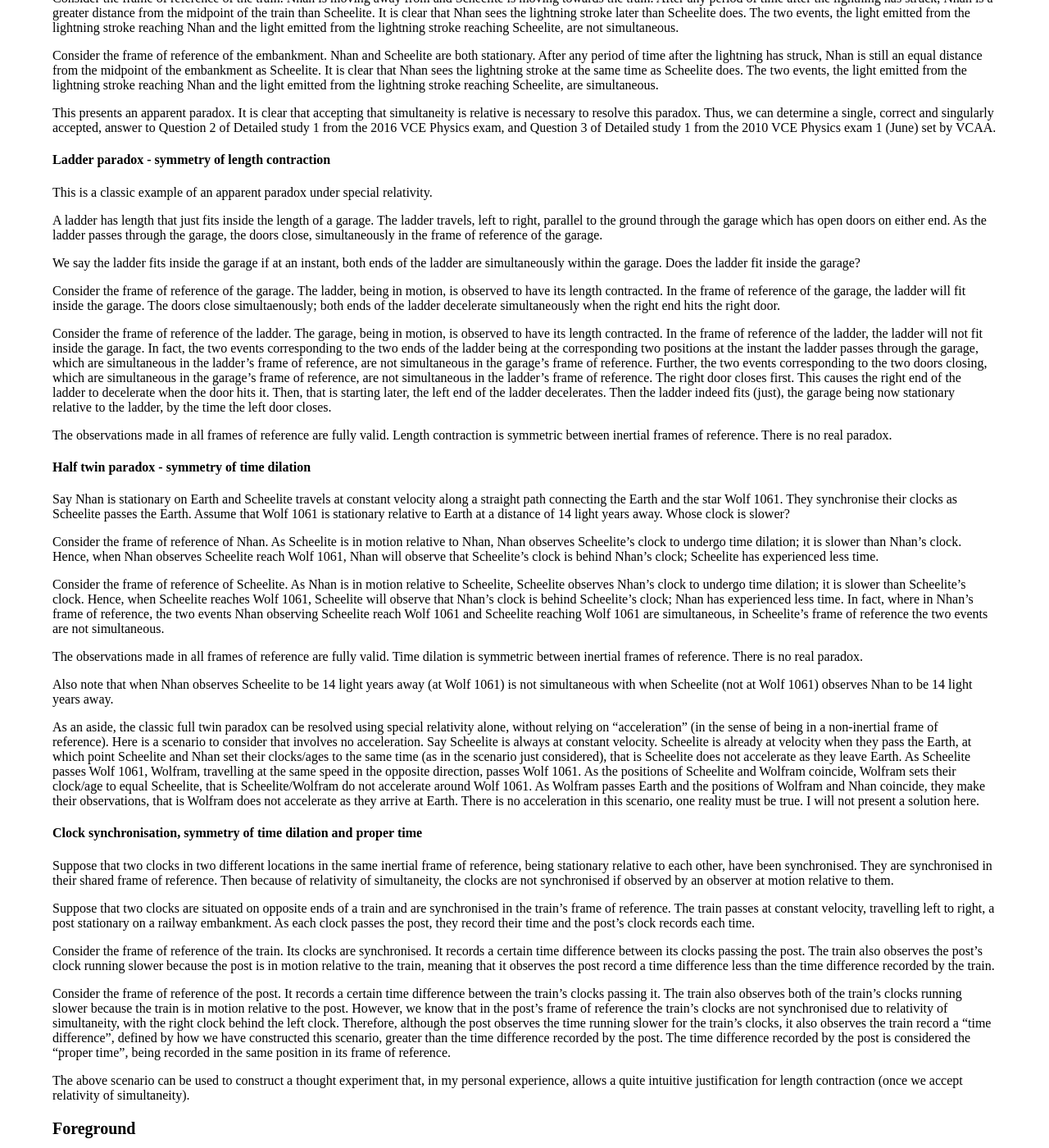
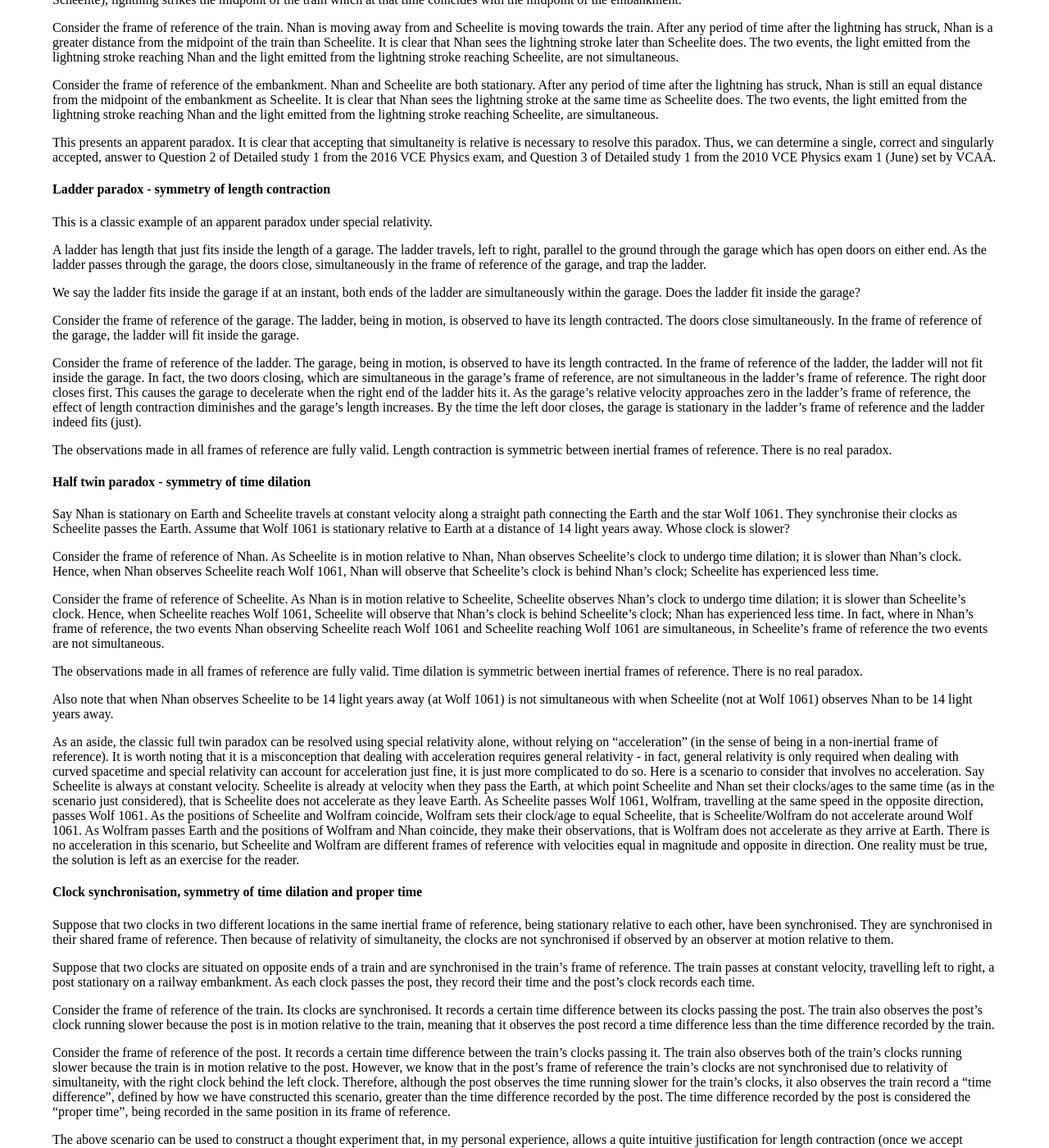
Before and after one commit to nhtnhanbn/nhtnhanbn.github.io, a Jekyll site: the page built from _repository/vcesimultaneity.md, in a window 1280 px wide and 1400 px high, scrolled down 940 px. Shown: the whole window at 82% size. Built offline with Jekyll 4.4.1, drawn with Linux system fonts in a browser that asks for light colours; some of the changed text lies outside the part shown.

Commit message:
Update vcesimultaneity

```diff
--- a/_repository/vcesimultaneity.md
+++ b/_repository/vcesimultaneity.md
@@ -11,13 +11,13 @@
 
 I am not a physicist having undergone only VCE Physics, I know approximately nothing, so anything I say on the physics may not be accurate. If you identify anything wrong, however minor, please email me at [nhtnhanbn@gmail.com](mailto:nhtnhanbn@gmail.com).
 
-If it seems like a waste of time on something relatively trivial it is.
+If it seems like a way to procrastinate on preparing for a final exam it is.
 
 ### Background
 
 The Study Designs, examinations and teaching of the subjects offered as part of the Victorian Certificate of Education, administered by the Victorian Curriculum and Assessment Authority and often completed by year 12 as both a graduating and matriculating process, are often [not perfect](https://mathematicalcrap.com). Physics is no exception.
 
-One of the concepts studied and tested as part of Units 3/4 VCE Physics, undertaken generally in year 12, is Einstein's theory of special relativity. However, conspicuously (to me) absent from both the 2017-2023 and the 2024-2027 Study Designs is explicit prescription of relativity of simultaneity.
+One of the concepts studied and tested as part of Units 3/4 VCE Physics, undertaken generally in year 12, is Einstein's theory of special relativity. However, conspicuously (to me) absent from both the 2017-2023 and the 2024-2027 Study Designs is explicit prescription of relativity of simultaneity. Minkowski diagrams are also missing and they also should not be (they would be a good aid to many of the explanations to follow, but are outside the scope of this piece) - nevertheless, I consider neglecting relativity of simultaneity to be the greater crime.
 
 ### Relativity of simultaneity
 
@@ -45,13 +45,13 @@
 
 This is a classic example of an apparent paradox under special relativity.
 
-A ladder has length that just fits inside the length of a garage. The ladder travels, left to right, parallel to the ground through the garage which has open doors on either end. As the ladder passes through the garage, the doors close, simultaneously in the frame of reference of the garage.
+A ladder has length that just fits inside the length of a garage. The ladder travels, left to right, parallel to the ground through the garage which has open doors on either end. As the ladder passes through the garage, the doors close, simultaneously in the frame of reference of the garage, and trap the ladder.
 
 We say the ladder fits inside the garage if at an instant, both ends of the ladder are simultaneously within the garage. Does the ladder fit inside the garage?
 
-Consider the frame of reference of the garage. The ladder, being in motion, is observed to have its length contracted. In the frame of reference of the garage, the ladder will fit inside the garage. The doors close simultaenously; both ends of the ladder decelerate simultaneously when the right end hits the right door.
+Consider the frame of reference of the garage. The ladder, being in motion, is observed to have its length contracted. The doors close simultaneously. In the frame of reference of the garage, the ladder will fit inside the garage.
 
-Consider the frame of reference of the ladder. The garage, being in motion, is observed to have its length contracted. In the frame of reference of the ladder, the ladder will not fit inside the garage. In fact, the two events corresponding to the two ends of the ladder being at the corresponding two positions at the instant the ladder passes through the garage, which are simultaneous in the ladder's frame of reference, are not simultaneous in the garage's frame of reference. Further, the two events corresponding to the two doors closing, which are simultaneous in the garage's frame of reference, are not simultaneous in the ladder's frame of reference. The right door closes first. This causes the right end of the ladder to decelerate when the door hits it. Then, that is starting later, the left end of the ladder decelerates. Then the ladder indeed fits (just), the garage being now stationary relative to the ladder, by the time the left door closes.
+Consider the frame of reference of the ladder. The garage, being in motion, is observed to have its length contracted. In the frame of reference of the ladder, the ladder will not fit inside the garage. In fact, the two doors closing, which are simultaneous in the garage's frame of reference, are not simultaneous in the ladder's frame of reference. The right door closes first. This causes the garage to decelerate when the right end of the ladder hits it. As the garage's relative velocity approaches zero in the ladder's frame of reference, the effect of length contraction diminishes and the garage's length increases. By the time the left door closes, the garage is stationary in the ladder's frame of reference and the ladder indeed fits (just).
 
 The observations made in all frames of reference are fully valid. Length contraction is symmetric between inertial frames of reference. There is no real paradox.
 
@@ -67,7 +67,7 @@
 
 Also note that when Nhan observes Scheelite to be 14 light years away (at Wolf 1061) is not simultaneous with when Scheelite (not at Wolf 1061) observes Nhan to be 14 light years away.
 
-As an aside, the classic full twin paradox can be resolved using special relativity alone, without relying on "acceleration" (in the sense of being in a non-inertial frame of reference). Here is a scenario to consider that involves no acceleration. Say Scheelite is always at constant velocity. Scheelite is already at velocity when they pass the Earth, at which point Scheelite and Nhan set their clocks/ages to the same time (as in the scenario just considered), that is Scheelite does not accelerate as they leave Earth. As Scheelite passes Wolf 1061, Wolfram, travelling at the same speed in the opposite direction, passes Wolf 1061. As the positions of Scheelite and Wolfram coincide, Wolfram sets their clock/age to equal Scheelite, that is Scheelite/Wolfram do not accelerate around Wolf 1061. As Wolfram passes Earth and the positions of Wolfram and Nhan coincide, they make their observations, that is Wolfram does not accelerate as they arrive at Earth. There is no acceleration in this scenario, one reality must be true. I will not present a solution here.
+As an aside, the classic full twin paradox can be resolved using special relativity alone, without relying on "acceleration" (in the sense of being in a non-inertial frame of reference). It is worth noting that it is a misconception that dealing with acceleration requires general relativity - in fact, general relativity is only required when dealing with curved spacetime and special relativity can account for acceleration just fine, it is just more complicated to do so. Here is a scenario to consider that involves no acceleration. Say Scheelite is always at constant velocity. Scheelite is already at velocity when they pass the Earth, at which point Scheelite and Nhan set their clocks/ages to the same time (as in the scenario just considered), that is Scheelite does not accelerate as they leave Earth. As Scheelite passes Wolf 1061, Wolfram, travelling at the same speed in the opposite direction, passes Wolf 1061. As the positions of Scheelite and Wolfram coincide, Wolfram sets their clock/age to equal Scheelite, that is Scheelite/Wolfram do not accelerate around Wolf 1061. As Wolfram passes Earth and the positions of Wolfram and Nhan coincide, they make their observations, that is Wolfram does not accelerate as they arrive at Earth. There is no acceleration in this scenario, but Scheelite and Wolfram are different frames of reference with velocities equal in magnitude and opposite in direction. One reality must be true, the solution is left as an exercise for the reader.
 
 #### Clock synchronisation, symmetry of time dilation and proper time
 
@@ -83,7 +83,7 @@
 
 ### Foreground
 
-We realise how important relativity of simultaneity is in special relativity. I suspect that it is not sufficiently understood by too many close to VCE Physics. Much of what I had to learn about it, to resolve my understanding of the other parts of special relativity like time dilation and length contraction, I had to do my own reading for owing to the lack of specifically VCE resources that deal with it. That is not to say that special relativity is well understood by university, or by anybody. However, the consequences of ignoring such an important idea that underpins so much of special relativity in VCE Physics are unacceptable.
+We realise how important relativity of simultaneity is in special relativity. I suspect that it is not sufficiently understood by too many close to VCE Physics. Much of what I had to learn about it, to resolve my understanding of the other parts of special relativity like time dilation and length contraction, I had to do my own reading for owing to the lack of specifically VCE resources that deal with it. The consequences of ignoring such an important idea that underpins so much of special relativity in VCE Physics are unacceptable.
 
 Whilst often we can ignore relativity of simultaneity by getting by with accepting definitions or formulas of time dilation, length contraction, postulates and whatever else (although it is easier to trip up without consideration of relativity of simultaneity), there appears to be a class of questions for which ignoring relativity of simultaneity can be actively fatal, and all of students, VCAA examiners and trial exam setters have been killed by it.
 
```
Also changed, not shown: other parts of _repository/vcesimultaneity.md (+1 -1 lines).
